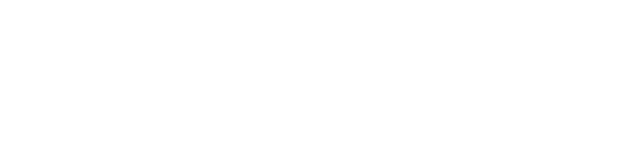
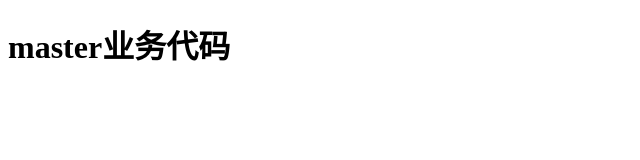
Before and after one commit to secret-garden111/learn_demo, a plain HTML site: page index.html in a window 1280 px wide. Shown: the whole page, without its empty margins (0-640 px from the left). Drawn offline with Linux system fonts and the light colour scheme.

Commit message:
第三次提交

```diff
--- a/index.html
+++ b/index.html
@@ -5,5 +5,7 @@
     <meta name="viewport" content="width=device-width, initial-scale=1.0" />
     <title>Document</title>
   </head>
-  <body></body>
+  <body>
+    <h1>master业务代码</h1>
+  </body>
 </html>
```
